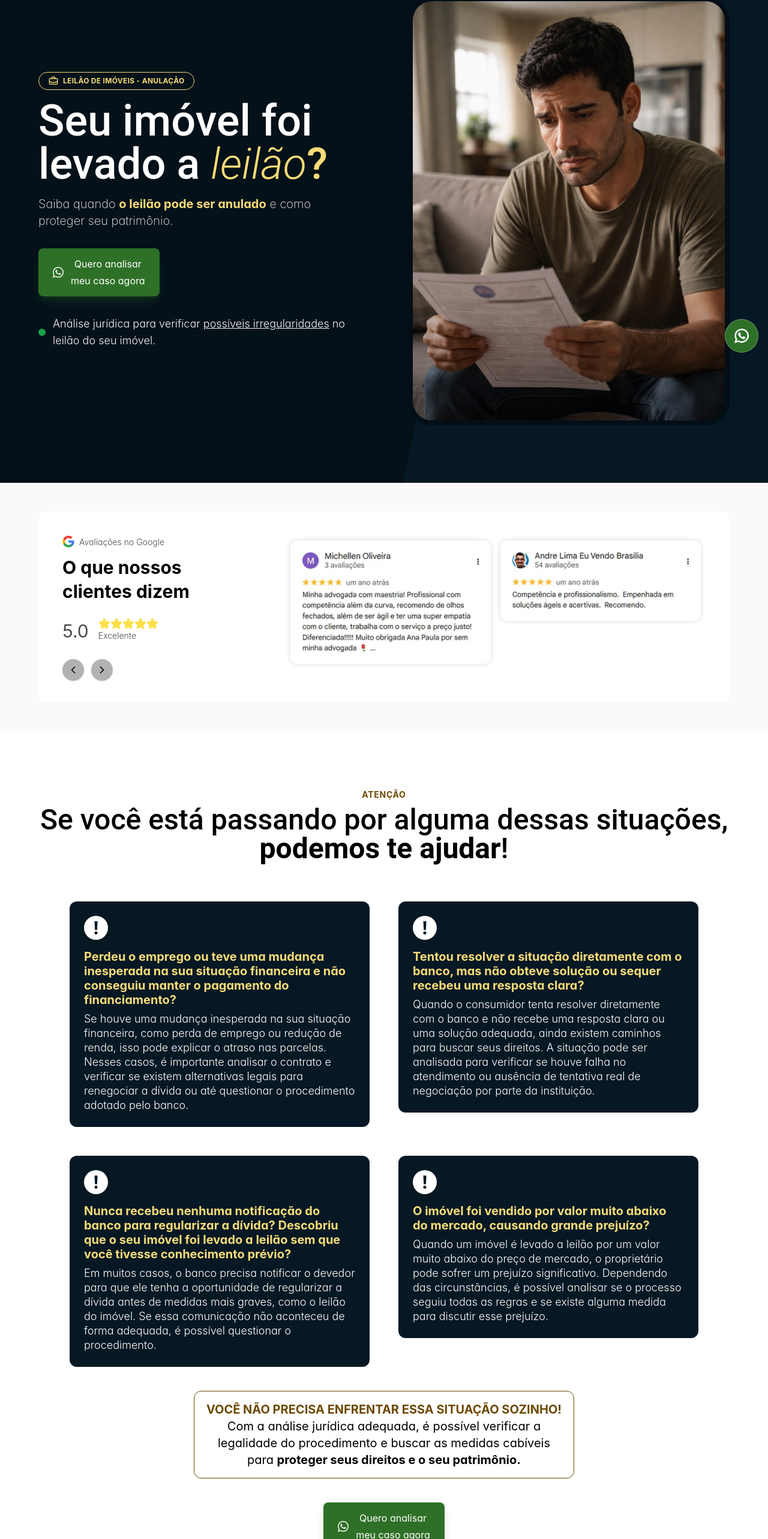
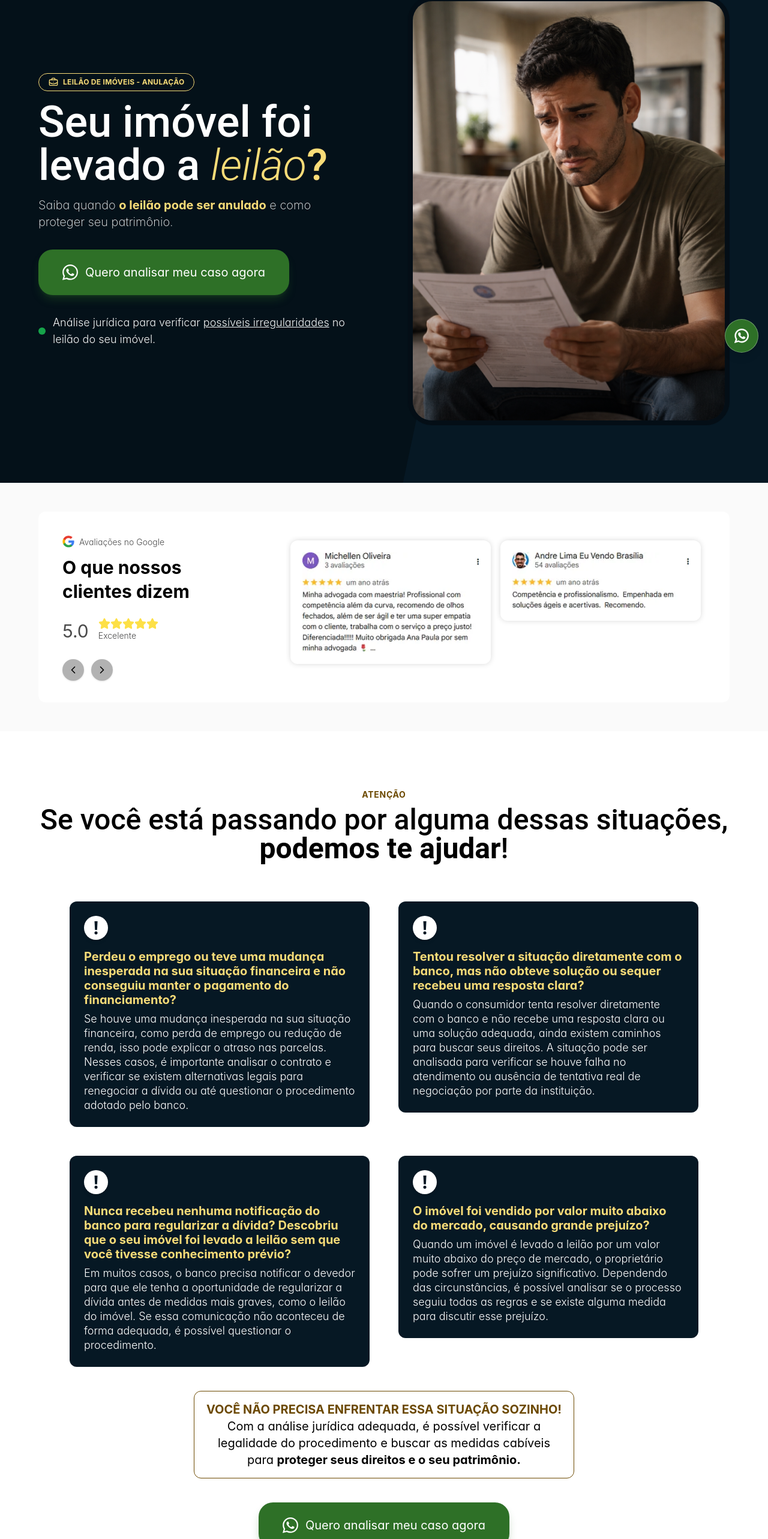
Before and after one commit to Paper-Street-Softwares/LPS-Ana-Paula, a React (Vite) app: page / in a window 1280 px wide. Shown: the part 196-2762 px from the top of the page at 60% size. Built offline with nearby package versions, Linux system fonts and the light colour scheme.

Commit message:
feat: Ajustes gerais

```diff
--- a/src/components/interactives/ButtonReflexo.jsx
+++ b/src/components/interactives/ButtonReflexo.jsx
@@ -52,14 +52,14 @@ export default function ButtonReflexo({
     ? resolvedTheme[colorMode]
     : effectiveWhatsAppColor
     ? whatsAppThemes[colorMode]
-      : (bgClass ?? defaultButtonThemes[colorMode]);
+    : bgClass ?? defaultButtonThemes[colorMode];
 
   const secondaryColors = bgClass ?? defaultButtonThemesSecondary[colorMode];
 
   const colors = variant === "secondary" ? secondaryColors : primaryColors;
 
   const shineColor = shineClass ?? shineThemes[colorMode];
-  const spacing = padding || "px-6 py-3";
+  const spacing = padding || "px-10 py-6";
 
   if (id === "ligar" && !showGlobalButton && !emergency) {
     return null;
@@ -75,10 +75,10 @@ export default function ButtonReflexo({
         relative overflow-hidden inline-flex items-center justify-center
         ${colors}
         ${spacing}
-        font-normal font-secondFont rounded-lg text-lg
+        font-normal font-secondFont rounded-3xl text-lg
         transition-all scale-100 hover:scale-90 duration-500
         ${shadowClass}
-        gap-3 text-paragraph3 tablet1:text-paragraph4
+        gap-3 text-paragraph2 tablet1:text-title1
         min-w-[10px] text-center cursor-pointer
       `}
       {...props}
--- a/src/components/sections/AboutNovoTemplate.jsx
+++ b/src/components/sections/AboutNovoTemplate.jsx
@@ -161,8 +161,8 @@ function AboutNovoTemplate({ ButtonModal, colorMode, benefits }) {
                         icon={
                           <svg
                             xmlns="http://www.w3.org/2000/svg"
-                            width={18}
-                            height={18}
+                            width={26}
+                            height={26}
                             fill="currentColor"
                             viewBox="0 0 24 24"
                           >
@@ -284,8 +284,8 @@ function AboutNovoTemplate({ ButtonModal, colorMode, benefits }) {
                 icon={
                   <svg
                     xmlns="http://www.w3.org/2000/svg"
-                    width={18}
-                    height={18}
+                    width={26}
+                    height={26}
                     fill="currentColor"
                     viewBox="0 0 24 24"
                   >
--- a/src/components/sections/CtaNovoTemplate.jsx
+++ b/src/components/sections/CtaNovoTemplate.jsx
@@ -99,8 +99,8 @@ function CtaNovoTemplate({ colorMode, container }) {
                 icon={
                   <svg
                     xmlns="http://www.w3.org/2000/svg"
-                    width={18}
-                    height={18}
+                    width={26}
+                    height={26}
                     fill="currentColor"
                     viewBox="0 0 24 24"
                   >
--- a/src/components/sections/FeaturesNovaTemplate.jsx
+++ b/src/components/sections/FeaturesNovaTemplate.jsx
@@ -149,8 +149,8 @@ function FeaturesNovaTemplate({ colorMode, frasesDestaque, accordion, modal }) {
                         icon={
                           <svg
                             xmlns="http://www.w3.org/2000/svg"
-                            width={18}
-                            height={18}
+                            width={26}
+                            height={26}
                             fill="currentColor"
                             viewBox="0 0 24 24"
                           >
--- a/src/components/sections/HeroTemplateNovo.jsx
+++ b/src/components/sections/HeroTemplateNovo.jsx
@@ -183,8 +183,8 @@ function HeroTemplateNovo({
                   icon={
                     <svg
                       xmlns="http://www.w3.org/2000/svg"
-                      width={18}
-                      height={18}
+                      width={26}
+                      height={26}
                       fill="currentColor"
                       viewBox="0 0 24 24"
                     >
--- a/src/components/sections/NavbarNovaTemplate.jsx
+++ b/src/components/sections/NavbarNovaTemplate.jsx
@@ -157,8 +157,8 @@ function NavbarNovaTemplate({
               icon={
                 <svg
                   xmlns="http://www.w3.org/2000/svg"
-                  width={18}
-                  height={18}
+                  width={26}
+                  height={26}
                   fill="currentColor"
                   viewBox="0 0 24 24"
                 >
@@ -166,7 +166,7 @@ function NavbarNovaTemplate({
                 </svg>
               }
               colorMode={colorMode}
-              className="clickevent text-sm mb-0"
+              className="clickevent text-sm mb-0 py-[10px] px-[26px]"
             />
           </div>
 
--- a/src/components/sections/StepsNovoTemplate.jsx
+++ b/src/components/sections/StepsNovoTemplate.jsx
@@ -193,8 +193,8 @@ function StepsNovoTemplate({ colorMode }) {
                       icon={
                         <svg
                           xmlns="http://www.w3.org/2000/svg"
-                          width={18}
-                          height={18}
+                          width={26}
+                          height={26}
                           fill="currentColor"
                           viewBox="0 0 24 24"
                         >
--- a/src/content/content.jsx
+++ b/src/content/content.jsx
@@ -167,11 +167,7 @@ const content = {
       alt: "Imagem ilustrativa da Seção Início",
       ctaButtonAriaLabel:
         "Botão para chamada de ação para contato pelo whatsapp",
-      ctaButtonText: (
-        <>
-          Quero analisar <br /> meu caso agora
-        </>
-      ),
+      ctaButtonText: <>Quero analisar meu caso agora</>,
       ctaButtonTextSecondary: <>A_Definir</>,
       obsHero: {
         icon: <> {/* ⚠️ */}</>,
@@ -310,11 +306,7 @@ const content = {
           <strong>proteger seus direitos e o seu patrimônio.</strong>
         </p>
       ),
-      ctaButtonText: (
-        <>
-          Quero analisar <br /> meu caso agora
-        </>
-      ),
+      ctaButtonText: <>Quero analisar meu caso agora</>,
     },
     defenseSection: {
       miniTag: <>Defesa contra leilão de imóvel</>,
@@ -369,11 +361,7 @@ const content = {
           ),
         },
       },
-      ctaButtonText: (
-        <>
-          Quero analisar <br /> meu caso agora
-        </>
-      ),
+      ctaButtonText: <>Quero analisar meu caso agora</>,
     },
     features: {
       miniTag: <>Atuação Jurídica</>,
@@ -502,11 +490,7 @@ const content = {
           buttonLabel: "Saiba Mais",
         },
       },
-      ctaButtonText: (
-        <>
-          Quero analisar <br /> meu caso agora
-        </>
-      ),
+      ctaButtonText: <>Quero analisar meu caso agora</>,
     },
     cardsSection: {
       miniTag: <>A_Definir</>,
@@ -609,11 +593,7 @@ const content = {
           },
         },
       },
-      ctaButtonText: (
-        <>
-          Falar diretamente <br /> comigo
-        </>
-      ),
+      ctaButtonText: <>Falar diretamente comigo</>,
       buttonModalLabelAbout: "Continuar lendo",
       modal: (
         <p className="font-secondFont">
@@ -688,12 +668,7 @@ const content = {
           topic5: <>Agilidade para avaliar medidas urgentes</>,
         },
       },
-      ctaButtonText: (
-        <>
-          Quero analisar <br />
-          meu caso agora
-        </>
-      ),
+      ctaButtonText: <>Quero analisar meu caso agora</>,
       ctaButtonAriaLabel:
         "Botão para chamada de ação para contato pelo whatsapp",
     },
@@ -770,11 +745,7 @@ const content = {
           cardDescription: <>Se houver irregularidade, iniciamos as medidas.</>,
         },
       },
-      ctaButtonText: (
-        <>
-          Entrar em contato <br /> agora
-        </>
-      ),
+      ctaButtonText: <>Entrar em contato agora</>,
     },
     blog: {
       miniTag: <>A_Definir</>,
@@ -1573,8 +1544,8 @@ const content = {
       wpp: (
         <svg
           xmlns="http://www.w3.org/2000/svg"
-          width={18}
-          height={18}
+          width={26}
+          height={26}
           fill="currentColor"
           viewBox="0 0 24 24"
         >
```
Lines whose indentation alone changed are shown as unchanged.
